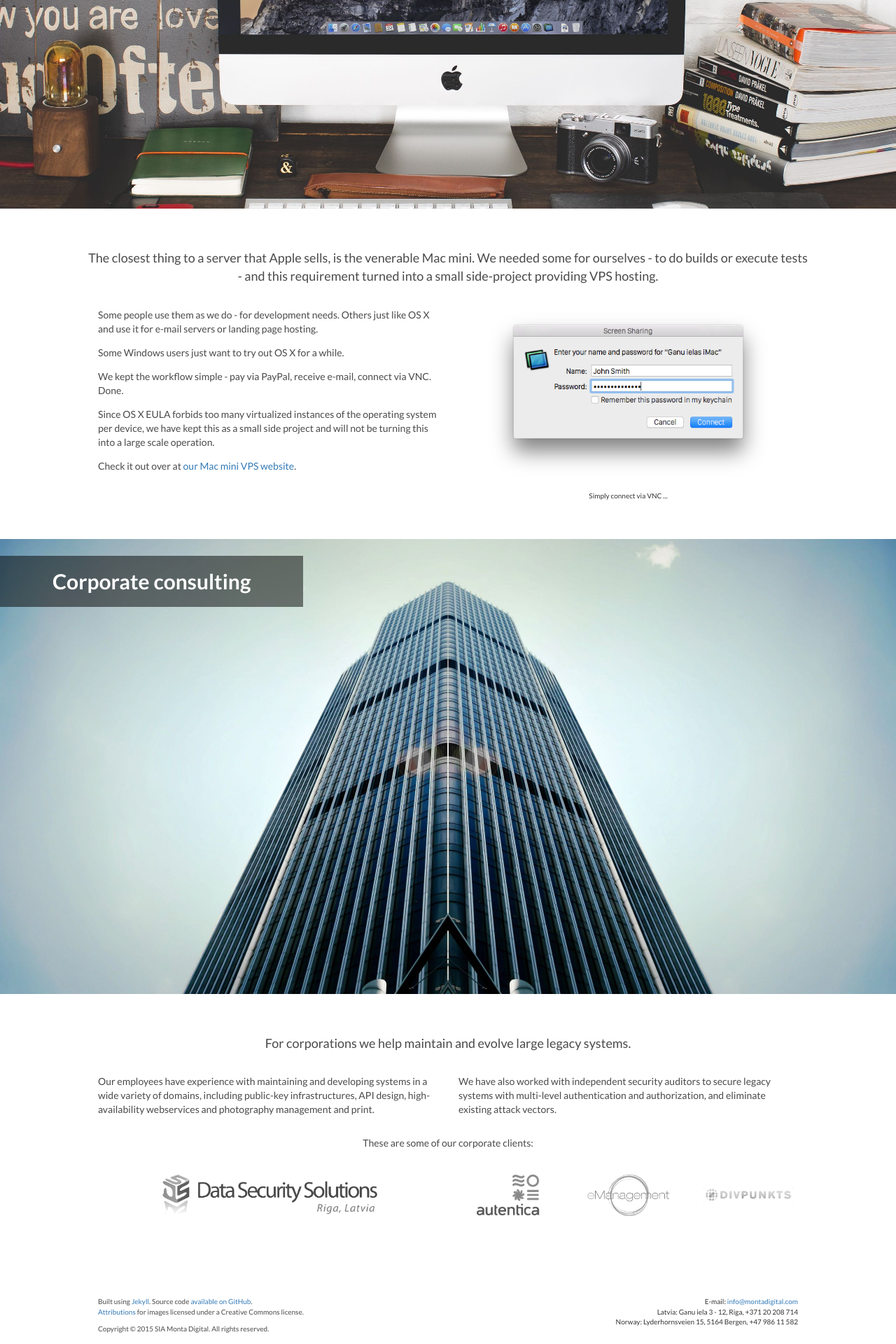
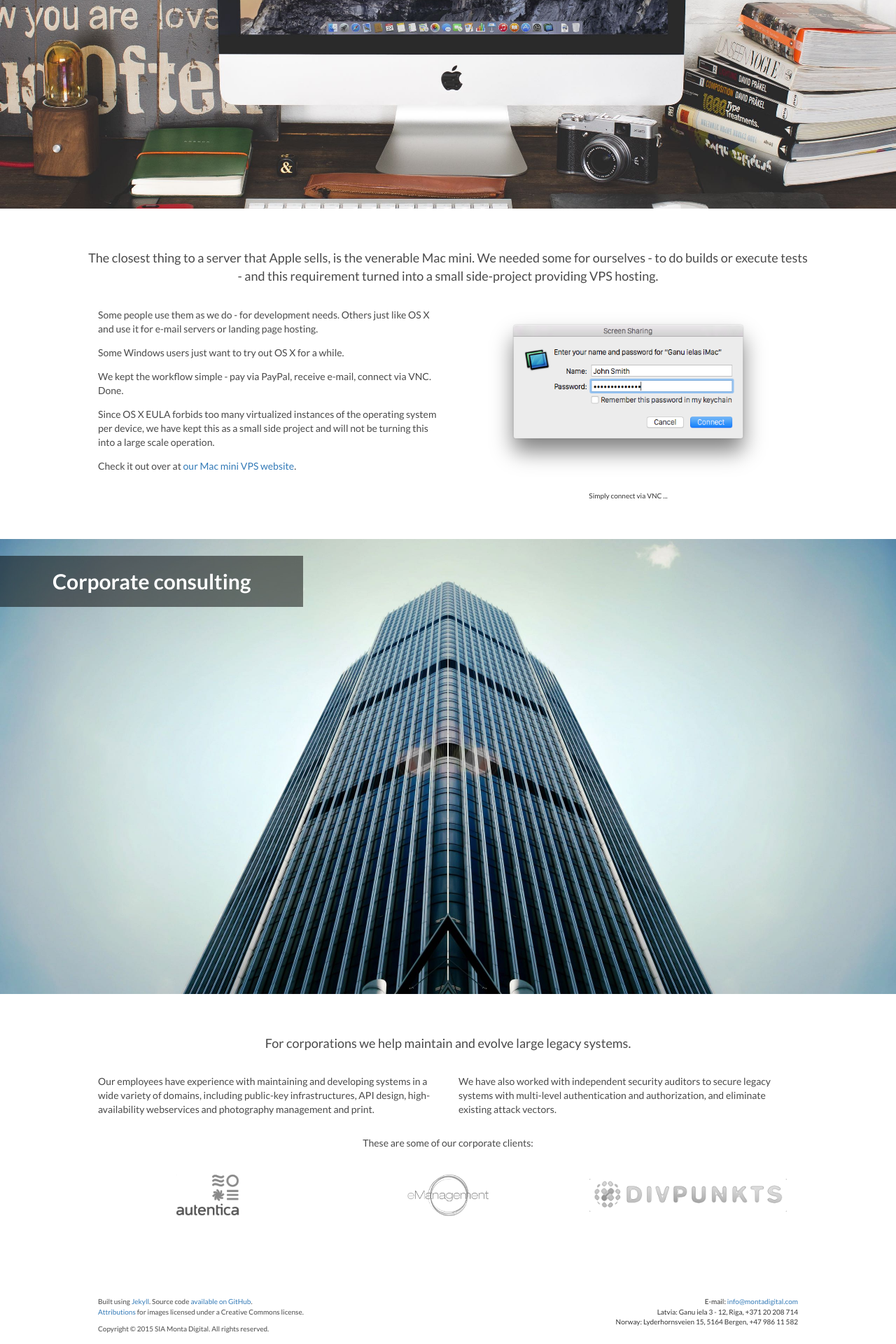
Before and after one commit to kirsis/montadigital.com, a Jekyll site: the page built from work.html, in a window 1280 px wide. Shown: the part 1535-3455 px from the top of the page at 70% size. Built offline with Jekyll 4.4.1, drawn with Linux system fonts in a browser that asks for light colours; nearby versions of some CDN libraries; Markdown is read by kramdown in place of the engine named in the settings.

Commit message:
Removed DSS logo (temporary)

```diff
--- a/work.html
+++ b/work.html
@@ -126,16 +126,16 @@ body-class: work-body
 
     <div class="container-fluid corporate-client-logos">
         <div class="row">
-            <div class="logo-container col-sm-6 col-md-6">
+            <!--<div class="logo-container col-sm-6 col-md-6">
                 <a href="http://www.dss.lv"><img src="/images/DSS_Logo_2015_Riga_Latvia.png" /></a>
-            </div>
-            <div class="logo-container col-sm-2 col-md-2 col-xs-4">
+            </div>-->
+            <div class="logo-container col-sm-4 col-md-4 col-xs-4">
                     <a href="http://www.autentica.lv"><img src="/images/autentica-logo.png" /></a>
             </div>
-            <div class="logo-container col-sm-2 col-md-2 col-xs-4">
+            <div class="logo-container col-sm-4 col-md-4 col-xs-4">
                     <a href="http://www.e-management.lv"><img src="/images/emanagement-logo.png" /></a>
             </div>
-            <div class="logo-container col-sm-2 col-md-2 col-xs-4">
+            <div class="logo-container col-sm-4 col-md-4 col-xs-4">
                     <a href="http://www.divpunkts.lv"><img src="/images/divpunkts-logo.png" /></a>
             </div>
         </div>
```
